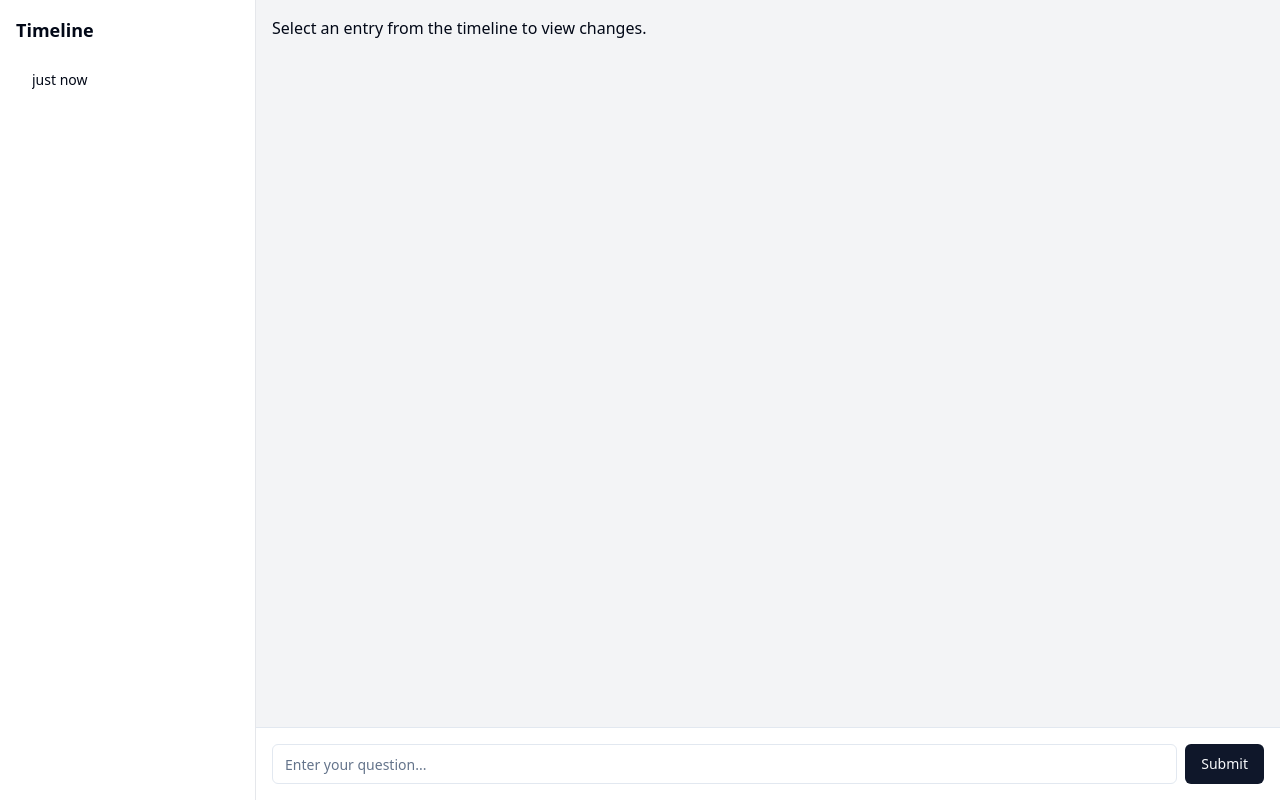
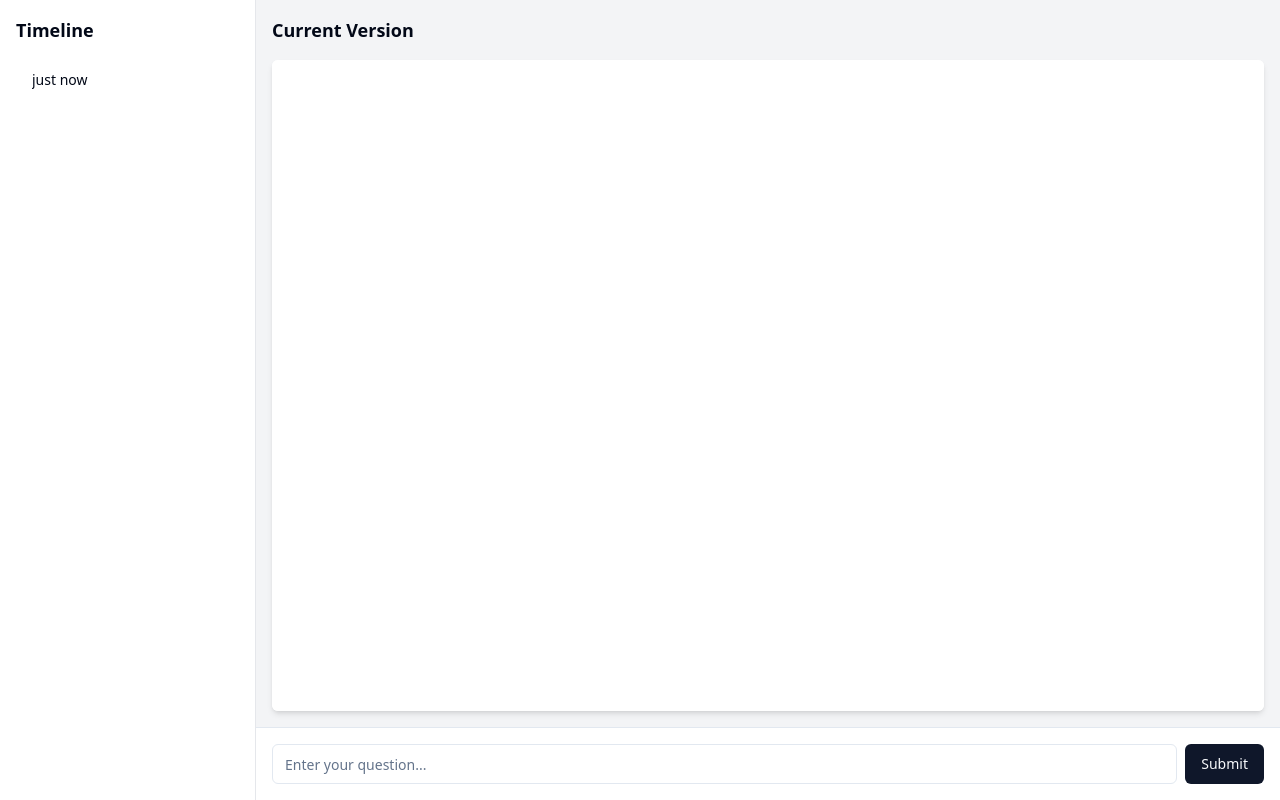
Before and after one commit to GPT-Engineer-App/timeline-diffviewer-49, a React (Vite) app: page / in a window 1280 px wide. Built offline with nearby package versions, Linux system fonts and the light colour scheme.

Commit message:
Show selection box before version selection
Added functionality to display the appropriate selection box prior to selecting a version in the timeline component. This improves user experience by providing immediate feedback on the selection process.
[skip gpt_engineer]

```diff
--- a/src/pages/Index.jsx
+++ b/src/pages/Index.jsx
@@ -118,8 +118,7 @@ const Index = () => {
         </div>
         <div className="flex-1 flex flex-col overflow-hidden">
           <div className="flex-1 flex overflow-hidden">
-            {selectedEntry ? (
-              <>
+            {selectedEntry && (
               <div className="w-1/2 border-r p-4 overflow-y-auto">
                 <h3 className="text-lg font-semibold mb-4">Previous Version</h3>
                 <div className="bg-white shadow-md rounded-md overflow-hidden">
@@ -130,12 +129,15 @@ const Index = () => {
                   />
                 </div>
               </div>
-                <div className="w-1/2 p-4 flex flex-col">
+            )}
+            <div className={`${selectedEntry ? 'w-1/2' : 'w-full'} p-4 flex flex-col`}>
               <div className="flex justify-between items-center mb-4">
                 <h3 className="text-lg font-semibold">Current Version</h3>
+                {selectedEntry && (
                   <Button onClick={() => handleRestore(selectedEntry.content)} variant="outline" size="sm">
                     Restore
                   </Button>
+                )}
               </div>
               <div className="flex-1 relative bg-white shadow-md rounded-md overflow-hidden">
                 <textarea
@@ -149,6 +151,7 @@ const Index = () => {
                     overflowY: 'auto',
                   }}
                 />
+                {selectedEntry && (
                   <div
                     ref={overlayRef}
                     className="absolute inset-0 pointer-events-none overflow-hidden"
@@ -159,14 +162,9 @@ const Index = () => {
                       showAdded={true}
                     />
                   </div>
+                )}
               </div>
             </div>
-              </>
-            ) : (
-              <div className="p-4">
-                <p>Select an entry from the timeline to view changes.</p>
-              </div>
-            )}
           </div>
           <form onSubmit={handleSubmit} className="p-4 bg-white border-t">
             <div className="flex space-x-2">
```
Lines whose indentation alone changed are shown as unchanged.
